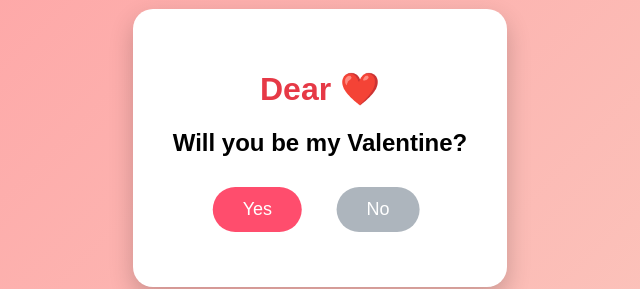
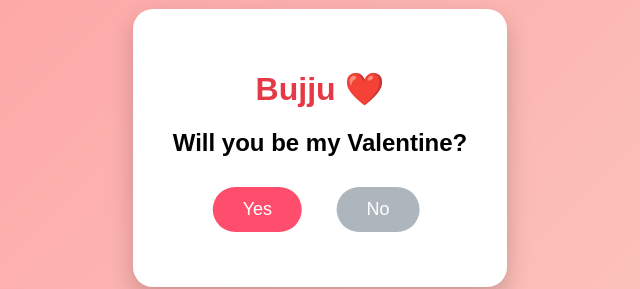
Before and after one commit to gopi9858/Valentine, a plain HTML site: page index.html in a window 1280 px wide. Shown: the part 260-549 px from the top of the page, 320-960 px from the left. Drawn offline with Linux system fonts and the light colour scheme.

Commit message:
Update index.html

```diff
--- a/index.html
+++ b/index.html
@@ -68,7 +68,7 @@
 <body>
 
   <div class="card">
-    <h1>Dear ❤️</h1>
+    <h1>Bujju ❤️</h1>
     <h2>Will you be my Valentine?</h2>
 
     <div class="buttons">
```
